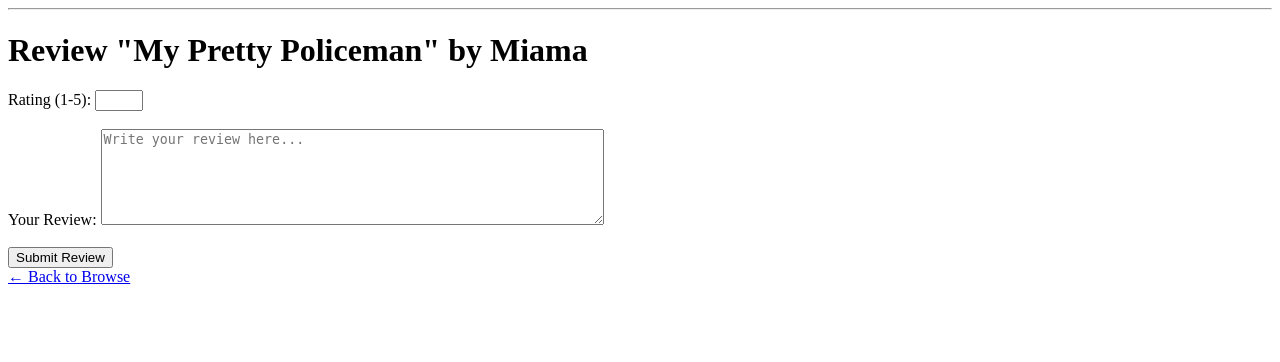
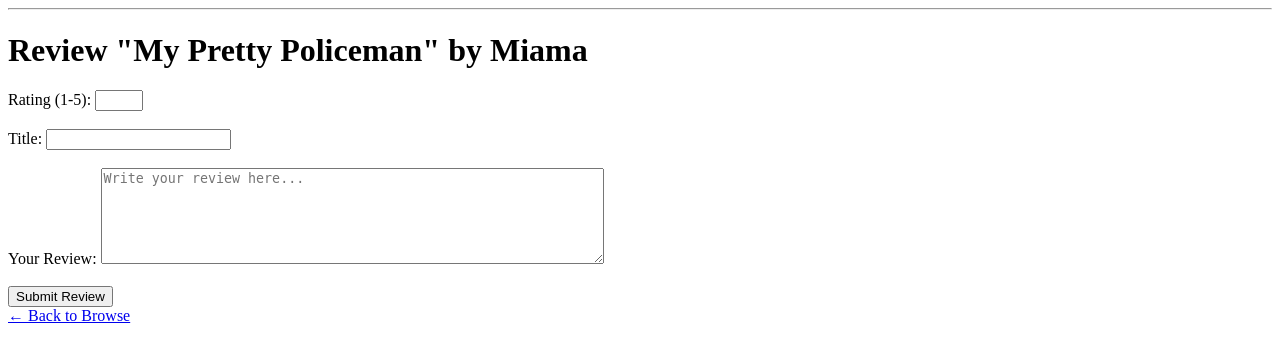
Before and after one commit to Pal-C/BLook, a Django app: page /core/review/add/2/ in a window 1280 px wide. Shown: the part 208-570 px from the top of the page. Run offline with Django 5.2, Linux system fonts and the light colour scheme; data comes from the database, SQL or seed files in the repository.

Commit message:
users can now add just a star rating in review

```diff
--- a/BLook-platform/core/templates/review/add.html
+++ b/BLook-platform/core/templates/review/add.html
@@ -11,8 +11,11 @@
     <label for="rating">Rating (1-5):</label>
     <input type="number" id="rating" name="rating" min="1" max="5" required><br><br>
 
+    <label for="title">Title:</label>
+    <input id="title" name="title"><br><br>
+
     <label for="review">Your Review:</label>
-    <textarea id="review" name="review" rows="6" cols="60" placeholder="Write your review here..."  required></textarea><br><br>
+    <textarea id="review" name="review" rows="6" cols="60" placeholder="Write your review here..."></textarea><br><br>
 
     <button type="submit">Submit Review</button>
 </form>
```
